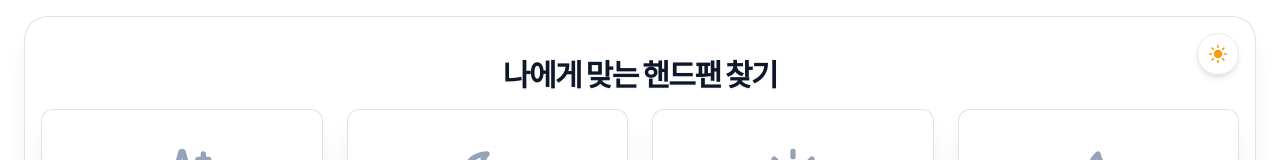
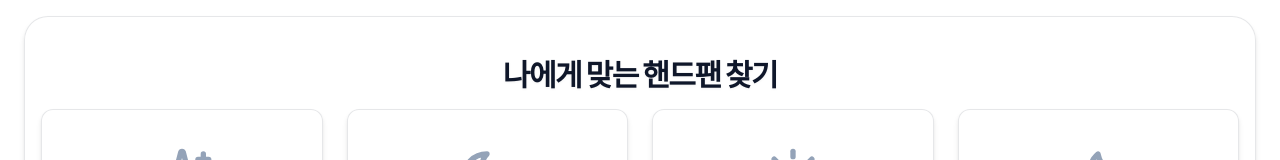
Before and after one commit to colobus-guereza/handpan-scale-recommender, a Next.js app: page / in a window 1280 px wide. Shown: the top 160 px of the page. Built offline with nearby package versions, Linux system fonts and the light colour scheme.

Commit message:
feat: 라이트 모드 배경을 순수 흰색으로 설정
- 라이트 모드에서 html과 body 배경을 #ffffff로 설정
- CSS 변수 --background-end-rgb를 흰색으로 변경
- 다른 웹사이트에 이식 시 자연스러운 통합을 위한 배경색 통일

```diff
--- a/app/globals.css
+++ b/app/globals.css
@@ -16,6 +16,11 @@ body {
   overflow-y: auto;
 }
 
+/* Light mode: Pure white background for html */
+html.light {
+  background: #ffffff;
+}
+
 :root {
   /* Light Mode Variables (Default) */
   --foreground-rgb: 15, 23, 42;
@@ -25,12 +30,12 @@ body {
   --background-end-rgb: 255, 255, 255;
   /* Pure White */
 
-  --glass-bg: rgba(255, 255, 255, 0.95);
-  /* Almost solid for clarity */
-  --glass-border: rgba(15, 23, 42, 0.12);
+  --glass-bg: rgba(255, 255, 255, 0.98);
+  /* Solid for performance */
+  --glass-border: rgba(15, 23, 42, 0.1);
   /* Distinct border */
-  --glass-shadow: 0 20px 25px -5px rgba(0, 0, 0, 0.1), 0 8px 10px -6px rgba(0, 0, 0, 0.05);
-  /* Stronger elevation */
+  --glass-shadow: 0 4px 6px -1px rgba(0, 0, 0, 0.1), 0 2px 4px -1px rgba(0, 0, 0, 0.06);
+  /* Standard shadow */
 
   --text-primary: #020617;
   /* Slate-950 */
@@ -44,28 +49,35 @@ body {
   /* Dark Mode Variables */
   --foreground-rgb: 226, 232, 240;
   /* Slate-200 */
-  --background-start-rgb: 0, 0, 0;
-  /* Pure Black */
-  --background-end-rgb: 0, 0, 0;
-  /* Pure Black */
+  --background-start-rgb: 2, 6, 23;
+  /* Slate-950 (Deep Background) */
+  --background-end-rgb: 2, 6, 23;
+  /* Slate-950 */
 
-  --glass-bg: rgba(0, 0, 0, 0.6);
-  --glass-border: rgba(255, 255, 255, 0.1);
-  --glass-shadow: 0 4px 30px rgba(0, 0, 0, 0.5);
+  --glass-bg: #1e293b;
+  /* Slate-800 (Card Surface - Lighter than BG) */
+  --glass-border: rgba(148, 163, 184, 0.15);
+  /* Slate-400 at 15% (Distinct Border) */
+  --glass-shadow: 0 10px 15px -3px rgba(0, 0, 0, 0.5), 0 4px 6px -2px rgba(0, 0, 0, 0.3);
+  /* Deep Shadow */
 
-  --text-primary: #e2e8f0;
-  /* Slate-200 */
+  --text-primary: #f1f5f9;
+  /* Slate-100 (Brighter Text) */
   --text-secondary: #94a3b8;
   /* Slate-400 */
   --accent-color: #48FF00;
-  /* Harmonic Green (1순위) */
+  /* Harmonic Green */
 }
 
 body {
   color: rgb(var(--foreground-rgb));
   background: linear-gradient(to bottom, rgb(var(--background-start-rgb)), rgb(var(--background-end-rgb)));
   min-height: 100vh;
-  transition: background 0.5s ease, color 0.5s ease;
+}
+
+/* Light mode: Pure white background */
+html.light body {
+  background: #ffffff;
 }
 
 /* Custom Scrollbar */
@@ -83,19 +95,19 @@ body {
   opacity: 0.5;
 }
 
-/* Glassmorphism Utilities */
+/* High Performance Card Utilities (No Blur) */
 .glass-card {
   background: var(--glass-bg);
-  backdrop-filter: blur(12px);
-  -webkit-backdrop-filter: blur(12px);
+  /* Removed backdrop-filter: blur(12px); for performance */
   border: 1px solid var(--glass-border);
   box-shadow: var(--glass-shadow);
-  transition: all 0.3s ease;
+  /* Optimized transition: specific properties only */
+  transition: border-color 0.2s ease, box-shadow 0.2s ease;
 }
 
 .glass-card:hover {
-  border: 1px solid rgba(72, 255, 0, 0.15);
-  box-shadow: 0 0 8px rgba(72, 255, 0, 0.08);
+  border-color: rgba(72, 255, 0, 0.3);
+  box-shadow: 0 4px 12px rgba(0, 0, 0, 0.1);
 }
 
 @keyframes shimmer {
--- a/app/layout.tsx
+++ b/app/layout.tsx
@@ -20,14 +20,14 @@ export default function RootLayout({
 }>) {
     return (
         <html lang="ko" className="h-full">
-            <body className={`${inter.className} min-h-full m-0 p-0 overflow-y-auto transition-colors duration-500`}>
+            <body className={`${inter.className} min-h-full m-0 p-0 overflow-y-auto`}>
                 <ThemeProvider>
                     <IframeResizer />
                     <div className="min-h-screen flex items-start justify-center w-full py-4 px-2">
                         <div className="w-full max-w-full px-2 md:px-4">
                             <div className="flex flex-col items-center space-y-4 glass-card p-4 rounded-3xl border border-glass-border relative min-h-[600px]">
-                                {/* Theme Toggle Button (Top Right) */}
-                                <div className="absolute top-4 right-4 z-50">
+                                {/* Theme Toggle Button (Top Right) - Hidden as requested */}
+                                <div className="absolute top-4 right-4 z-50 hidden">
                                     <ThemeToggle />
                                 </div>
 
--- a/components/ScaleList.tsx
+++ b/components/ScaleList.tsx
@@ -57,11 +57,11 @@ const VideoPlayer = ({ url, title }: { url: string; title: string }) => {
             <img
                 src={thumbnailUrl}
                 alt={title}
-                className="w-full h-full object-cover transition-transform duration-700 group-hover:scale-105"
+                className="w-full h-full object-cover"
             />
             <div className="absolute inset-0 bg-black/20 group-hover:bg-black/10 transition-colors" />
             <div className="absolute inset-0 flex items-center justify-center">
-                <div className="w-16 h-16 bg-white/90 dark:bg-black/60 rounded-full flex items-center justify-center backdrop-blur-sm shadow-lg group-hover:scale-110 transition-all duration-300">
+                <div className="w-16 h-16 bg-white/90 dark:bg-black/60 rounded-full flex items-center justify-center backdrop-blur-sm shadow-lg transition-colors duration-300">
                     <Play className="w-8 h-8 text-indigo-600 dark:text-white ml-1" fill="currentColor" />
                 </div>
             </div>
@@ -332,8 +332,7 @@ export default function ScaleList({ selectedVibe, onBack, onChangeVibe }: Props)
                             <button
                                 key={category.id}
                                 onClick={() => vibe && onChangeVibe(vibe)}
-                                className={`whitespace-nowrap px-3 md:px-4 py-2 text-xs md:text-sm font-bold rounded-lg transition-all shadow-sm ${
-                                    isActive
+                                className={`whitespace-nowrap px-3 md:px-4 py-2 text-xs md:text-sm font-bold rounded-lg transition-all shadow-sm ${isActive
                                     ? 'bg-indigo-600 dark:bg-cosmic/20 text-white dark:text-cosmic border border-indigo-300 dark:border-cosmic/30 shadow-sm dark:shadow-[0_0_10px_rgba(72,255,0,0.3)]'
                                     : 'text-slate-600 dark:text-slate-400 bg-white dark:bg-glass-light border border-slate-200 dark:border-glass-border hover:bg-indigo-50 dark:hover:bg-white/5 hover:border-indigo-300 dark:hover:border-cosmic/10 hover:text-indigo-700 dark:hover:text-cosmic'
                                     }`}
@@ -355,7 +354,7 @@ export default function ScaleList({ selectedVibe, onBack, onChangeVibe }: Props)
                         {currentIndex > 0 && (
                             <button
                                 onClick={prevSlide}
-                                className="absolute left-0 top-1/2 -translate-y-1/2 -translate-x-4 z-10 p-2 glass-card rounded-full text-slate-500 dark:text-slate-300 hover:text-indigo-700 dark:hover:text-cosmic hover:scale-110 transition-all hidden md:block shadow-sm"
+                                className="absolute left-0 top-1/2 -translate-y-1/2 -translate-x-6 z-10 p-2 glass-card rounded-full text-slate-500 dark:text-slate-300 hover:text-indigo-700 dark:hover:text-cosmic transition-colors hidden md:block shadow-sm"
                             >
                                 <ChevronLeft className="w-6 h-6" />
                             </button>
@@ -363,7 +362,7 @@ export default function ScaleList({ selectedVibe, onBack, onChangeVibe }: Props)
                         {currentIndex < displayScales.length - 1 && (
                             <button
                                 onClick={nextSlide}
-                                className="absolute right-0 top-1/2 -translate-y-1/2 translate-x-4 z-10 p-2 glass-card rounded-full text-slate-500 dark:text-slate-300 hover:text-indigo-700 dark:hover:text-cosmic hover:scale-110 transition-all hidden md:block shadow-sm"
+                                className="absolute right-0 top-1/2 -translate-y-1/2 translate-x-6 z-10 p-2 glass-card rounded-full text-slate-500 dark:text-slate-300 hover:text-indigo-700 dark:hover:text-cosmic transition-colors hidden md:block shadow-sm"
                             >
                                 <ChevronRight className="w-6 h-6" />
                             </button>
@@ -380,7 +379,7 @@ export default function ScaleList({ selectedVibe, onBack, onChangeVibe }: Props)
 
                         <div className="grid grid-cols-1 md:grid-cols-2 gap-6 md:gap-8 items-center relative z-10">
                             {/* Video Section */}
-                                <div className="w-full aspect-video bg-slate-100 dark:bg-black/40 rounded-xl overflow-hidden shadow-inner relative group border border-slate-200 dark:border-white/10">
+                            <div className="w-full aspect-video bg-slate-100 dark:bg-slate-950 rounded-xl overflow-hidden shadow-inner relative group border border-slate-200 dark:border-slate-700">
                                 <VideoPlayer url={currentScale.videoUrl || ""} title={currentScale.name} />
                             </div>
 
@@ -447,7 +446,7 @@ export default function ScaleList({ selectedVibe, onBack, onChangeVibe }: Props)
                                 </div>
 
                                 <div className="mb-4">
-                                        <div className="p-3 bg-slate-50 dark:bg-black/20 rounded-xl border border-slate-200 dark:border-white/5 font-mono text-sm text-slate-800 dark:text-slate-300 font-medium backdrop-blur-sm shadow-inner">
+                                    <div className="p-3 bg-slate-50 dark:bg-slate-950/60 rounded-xl border border-slate-200 dark:border-slate-700 font-mono text-sm text-slate-800 dark:text-slate-300 font-medium shadow-inner">
                                         {/* Ding */}
                                         <div className="flex items-center mb-1">
                                             <span className="w-16 text-xs text-slate-600 font-bold uppercase flex items-center gap-1">
@@ -495,7 +494,7 @@ export default function ScaleList({ selectedVibe, onBack, onChangeVibe }: Props)
 
                                 <div className="flex flex-wrap gap-2 mb-8">
                                     {currentScale.tags.map(tag => (
-                                            <span key={tag} className="px-3 py-1 bg-slate-50 dark:bg-white/5 border border-slate-200 dark:border-white/10 rounded-full text-xs font-bold text-slate-600 dark:text-slate-400 hover:text-indigo-700 dark:hover:text-white hover:border-indigo-400 dark:hover:border-white/30 transition-colors cursor-default shadow-sm">
+                                        <span key={tag} className="px-3 py-1 bg-slate-50 dark:bg-slate-800 border border-slate-200 dark:border-slate-700 rounded-full text-xs font-bold text-slate-600 dark:text-slate-400 hover:text-indigo-700 dark:hover:text-indigo-300 hover:border-indigo-400 dark:hover:border-indigo-500/50 transition-colors cursor-default shadow-sm">
                                             #{translateTag(tag)}
                                         </span>
                                     ))}
```
Lines whose indentation alone changed are shown as unchanged.
